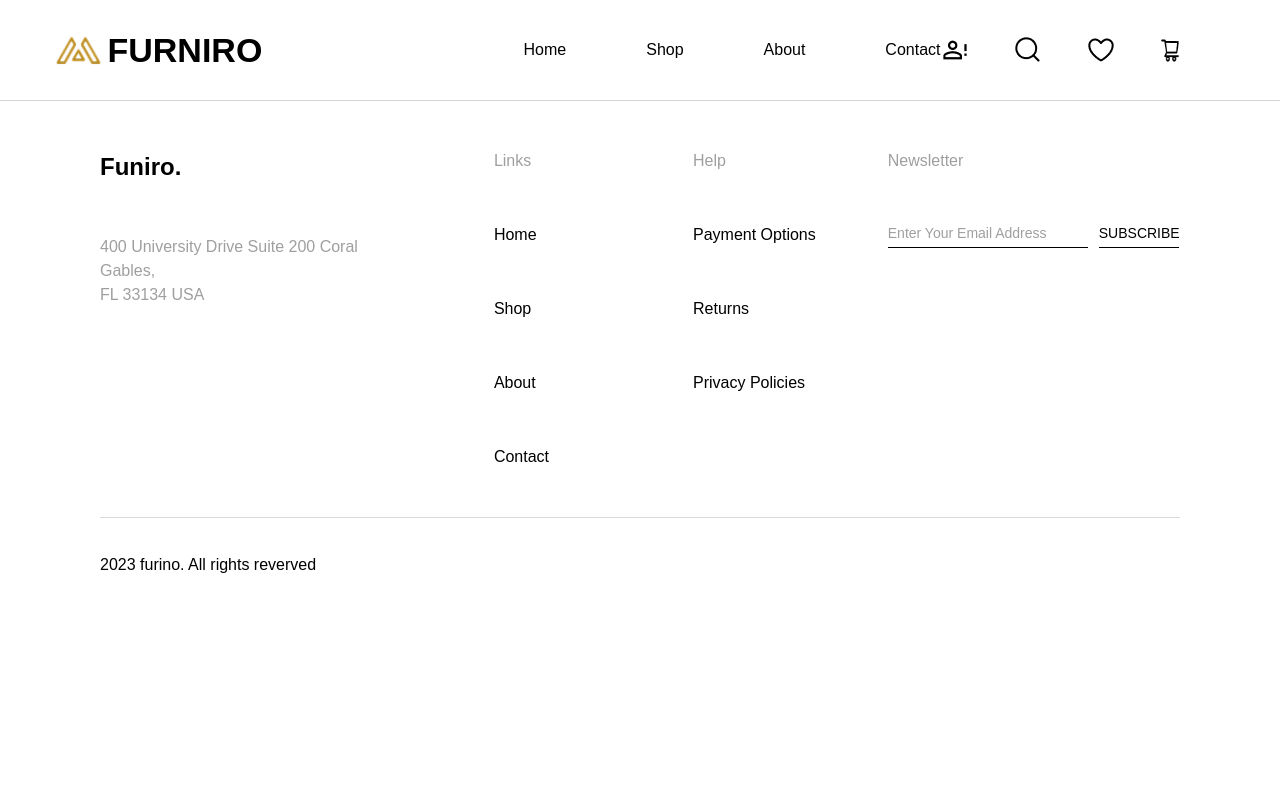
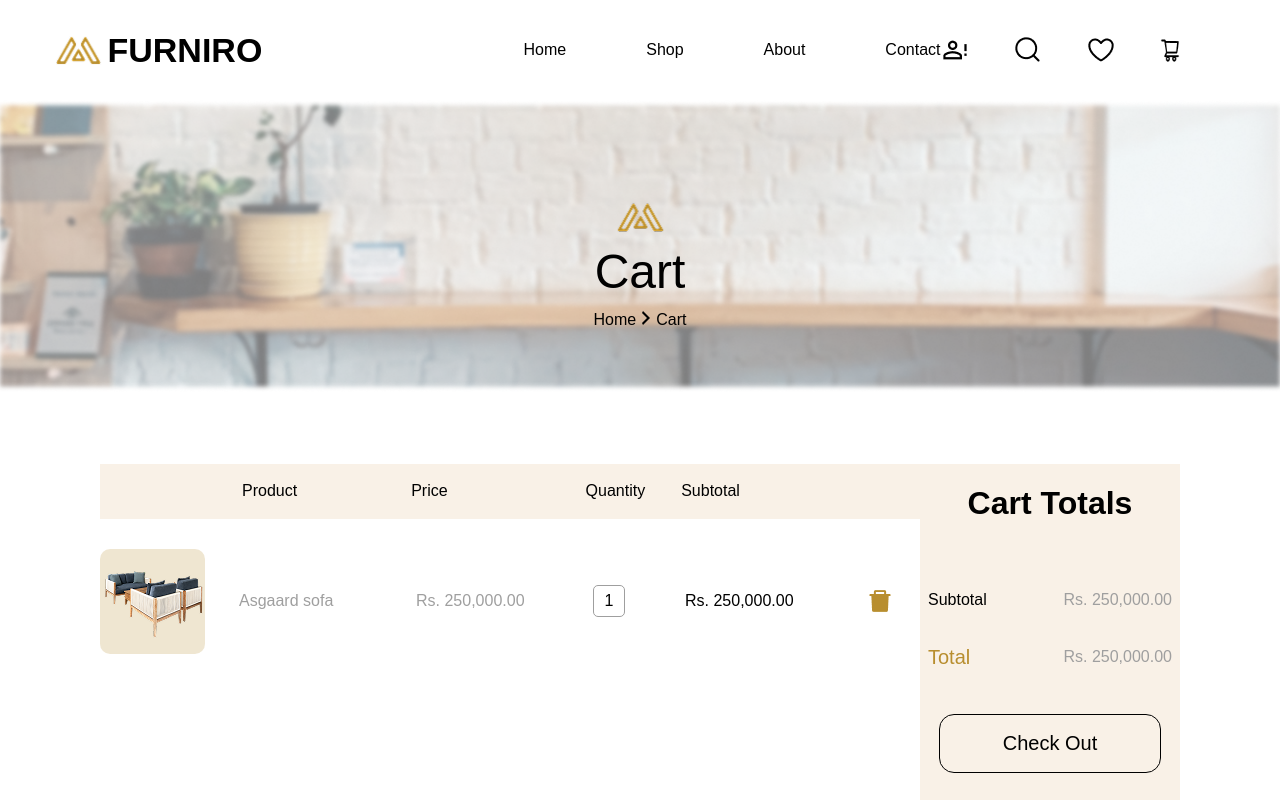
Before and after one commit to DangHuuLong/Furniture-Landing-Page, a React (Vite) app: page /cart in a window 1280 px wide. Shown: the top 800 px of the page. Built offline with nearby package versions, Linux system fonts and the light colour scheme.

Commit message:
feat: implement cart

```diff
--- a/src/App.jsx
+++ b/src/App.jsx
@@ -7,6 +7,7 @@ import Shop from './pages/Shop/shop'
 import SingleProduct from './pages/SingleProduct/SingleProduct'
 import ProductComparison from './pages/ProductComparison/ProductComparison'
 import CartSidebar from "./pages/CartSidebar/CartSidebar";
+import Cart from "./pages/Cart/Cart";
 function App() {
   const [isCartOpen, setIsCartOpen] = useState(false);
 
@@ -16,8 +17,9 @@ function App() {
         <Header onOpenCart={() => setIsCartOpen(true)} />
         {isCartOpen && <CartSidebar onClose={() => setIsCartOpen(false)} />}
         <Routes>
-          <Route path='/' element={<ProductComparison />} />
-          <Route path='/shop' element={<Shop/>}/>
+          <Route path='/' element={<Home />} />
+          <Route path='/shop' element={<Shop />} />
+          <Route path='/cart' element={<Cart />} />
         </Routes>
         <Footer />
       </BrowserRouter>
--- /dev/null
+++ b/src/pages/Cart/Cart.jsx
@@ -0,0 +1,202 @@
+import Banner from '../Shop/Banner'
+import FeaturesBar from '../Shop/FeaturesBar'
+function Cart(){
+  return (
+    <>
+      <Banner {...{ name: 'Cart' }} />
+      <div style={{
+        padding: '72px 100px 63px 100px',
+        display: 'flex',
+        justifyContent: 'space-between'
+      }}>
+        <div>
+          <div style={{
+            width: '820px',
+            height: '55px',
+            backgroundColor: 'rgba(249,241,231,1)',
+            display: 'flex',
+            alignItems: 'center',
+            marginBottom: '55px'
+          }}>
+            <p style={{
+              fontFamily: '"Poppins", sans-serif',
+              fontWeight: 500,
+              fontSize: '16px',
+              color: 'rgba(0,0,0,1)',
+              marginLeft: '142px'
+            }}>Product</p>
+            <p style={{
+              fontFamily: '"Poppins", sans-serif',
+              fontWeight: 500,
+              fontSize: '16px',
+              color: 'rgba(0,0,0,1)',
+              marginLeft: '114px'
+            }}>Price</p>
+            <p style={{
+              fontFamily: '"Poppins", sans-serif',
+              fontWeight: 500,
+              fontSize: '16px',
+              color: 'rgba(0,0,0,1)',
+              marginLeft: '138px'
+            }}>Quantity</p>
+            <p style={{
+              fontFamily: '"Poppins", sans-serif',
+              fontWeight: 500,
+              fontSize: '16px',
+              color: 'rgba(0,0,0,1)',
+              marginLeft: '36px'
+            }}>Subtotal</p>
+          </div>
+
+          <div style={{
+            width: '820px',
+            height: '55px',
+            display: 'flex',
+            alignItems: 'center'
+          }}>
+            <div style={{
+              width: '105px',
+              height: '105px',
+              display: 'flex',
+              justifyContent: 'center',
+              alignItems: 'center',
+              backgroundColor: 'rgba(184,142,47,0.22)',
+              borderRadius: '10px'
+            }}>
+              <img src='/src/pages/Cart/images/Asgaard sofa 5.png' style={{
+                width: '111px',
+                objectFit: 'cover'
+              }} />
+            </div>
+            <p style={{
+              width: '177px',
+              fontFamily: '"Poppins", sans-serif',
+              fontWeight: 400,
+              fontSize: '16px',
+              color: 'rgba(159,159,159,1)',
+              marginLeft: '34px'
+            }}>Asgaard sofa</p>
+            <p style={{
+              width: '177px',
+              fontFamily: '"Poppins", sans-serif',
+              fontWeight: 400,
+              fontSize: '16px',
+              color: 'rgba(159,159,159,1)',
+            }}>Rs. 250,000.00</p>
+            <div style={{
+              width: '92px'
+            }}>
+              <div style={{
+                width: '32px',
+                height: '32px',
+                backgroundColor: 'transparent',
+                borderRadius: '5px',
+                border: '1px solid rgba(159, 159, 159, 1)',
+                display: 'flex',
+                justifyContent: 'center',
+                alignItems: 'center'
+              }}>
+                <p style={{
+                  fontFamily: '"Poppins", sans-serif',
+                  fontWeight: 400,
+                  fontSize: '16px',
+                  color: 'rgba(0,0,0,1)',
+                }}>1</p>
+              </div>
+            </div>
+            <p style={{
+              fontFamily: '"Poppins", sans-serif',
+              fontWeight: 400,
+              fontSize: '16px',
+              color: 'rgba(0,0,0,1)',
+            }}>Rs. 250,000.00</p>
+            <img src="/src/pages/Cart/images/ant-design_delete-filled.png" style={{
+              width: '28px',
+              height: '28px',
+              marginRight: '26px',
+              marginLeft: 'auto'
+            }} />
+          </div>
+        </div>
+        <div style={{
+          width: '393px',
+          height: '390px',
+          display: 'flex',
+          flexDirection: 'column',
+          alignItems: 'center',
+          paddingTop: '15px',
+          backgroundColor: 'rgba(249, 241, 231, 1)'
+        }}>
+          <p style={{
+            fontFamily: '"Poppins", sans-serif',
+            fontWeight: 600,
+            fontSize: '32px',
+            color: 'rgba(0,0,0,1)',
+            marginBottom: '61px'
+          }}>Cart Totals</p>
+          <div style={{
+            width: '244px',
+            display: 'flex',
+            justifyContent: 'space-between',
+            alignItems: 'center',
+            marginBottom: '30px'
+          }}>
+            <p style={{
+              fontFamily: '"Poppins", sans-serif',
+              fontWeight: 500,
+              fontSize: '16px',
+              color: 'rgba(0,0,0,1)',
+            }}>Subtotal</p>
+            <p style={{
+              fontFamily: '"Poppins", sans-serif',
+              fontWeight: 400,
+              fontSize: '16px',
+              color: 'rgba(159,159,159,1)',
+            }} >Rs. 250,000.00</p>
+          </div>
+
+          <div style={{
+            width: '244px',
+            display: 'flex',
+            justifyContent: 'space-between',
+            alignItems: 'center',
+            marginBottom: '42px'
+          }}>
+            <p style={{
+              fontFamily: '"Poppins", sans-serif',
+              fontWeight: 500,
+              fontSize: '20px',
+              color: 'rgba(184,142,47,1)',
+            }}>Total</p>
+            <p style={{
+              fontFamily: '"Poppins", sans-serif',
+              fontWeight: 400,
+              fontSize: '16px',
+              color: 'rgba(159,159,159,1)',
+            }}>Rs. 250,000.00</p>
+          </div>
+
+          <div style={{
+            width: '222px',
+            height: '59px',
+            backgroundColor: 'transparent',
+            borderRadius: '15px',
+            border: '1px solid rgba(0,0,0,1)',
+            display: 'flex',
+            justifyContent: 'center',
+            alignItems: 'center'
+          }}>
+            <p style={{
+              fontFamily: '"Poppins", sans-serif',
+              fontWeight: 400,
+              fontSize: '20px',
+              color: 'rgba(0,0,0,1)',
+            }}>Check Out</p>
+          </div>
+        </div>
+      </div>
+      <FeaturesBar />
+    </>
+  )
+}
+export default Cart
--- a/src/pages/CartSidebar/CartSidebar.jsx
+++ b/src/pages/CartSidebar/CartSidebar.jsx
@@ -1,3 +1,4 @@
+import { Link, NavLink, useNavigate } from "react-router-dom";
 import CartItem from '../../components/CartItem'
 function CartSidebar({ onClose }){
   return (
@@ -104,22 +105,25 @@ function CartSidebar({ onClose }){
             marginBottom: '28px',
             gap: '14px',
           }}>
-            <div style={{
-              height: '30px',
-              width: '88px',
-              borderRadius: '50px',
-              border: '1px solid rgba(0,0,0,1)',
-              display: 'flex',
-              justifyContent: 'center',
-              alignItems: 'center'
-            }}>
-              <p style={{
+            <Link
+              to="/cart"
+              style={{
+                display: "inline-flex",
+                height: 30,
+                width: 88,
+                borderRadius: 50,
+                border: "1px solid rgba(0,0,0,1)",
+                justifyContent: "center",
+                alignItems: "center",
+                textDecoration: "none",
+                color: "rgba(0,0,0,1)",
                 fontFamily: '"Poppins", sans-serif',
                 fontWeight: 400,
-                fontSize: '12px',
-                color: 'rgba(0,0,0,1)'
-              }}>Cart</p>
-            </div>
+                fontSize: 12
+              }}
+            >
+              Cart
+            </Link>
 
             <div style={{
               height: '30px',
```
Also changed, not shown: src/pages/Cart/images/Asgaard sofa 5.png (added), src/pages/Cart/images/ant-design_delete-filled.png (added).
